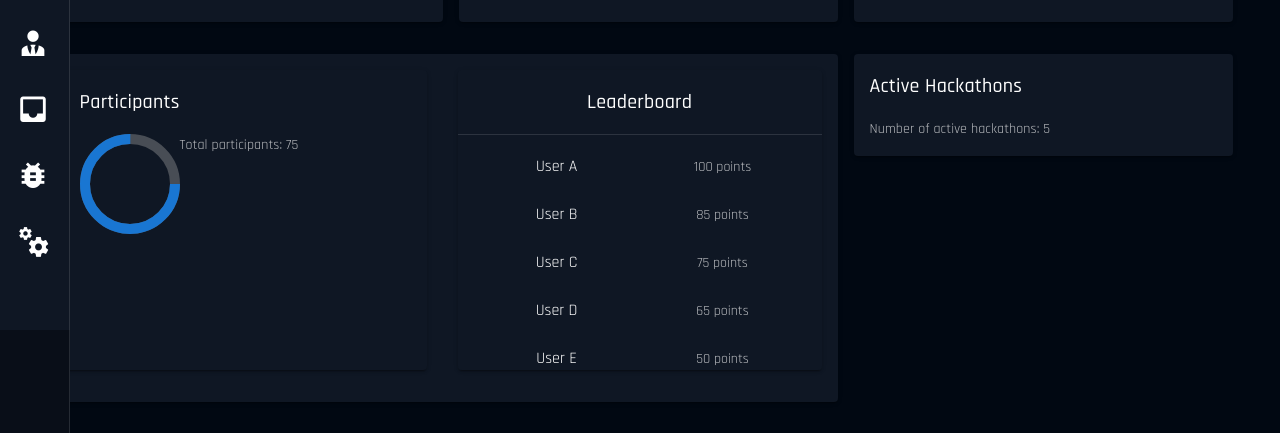
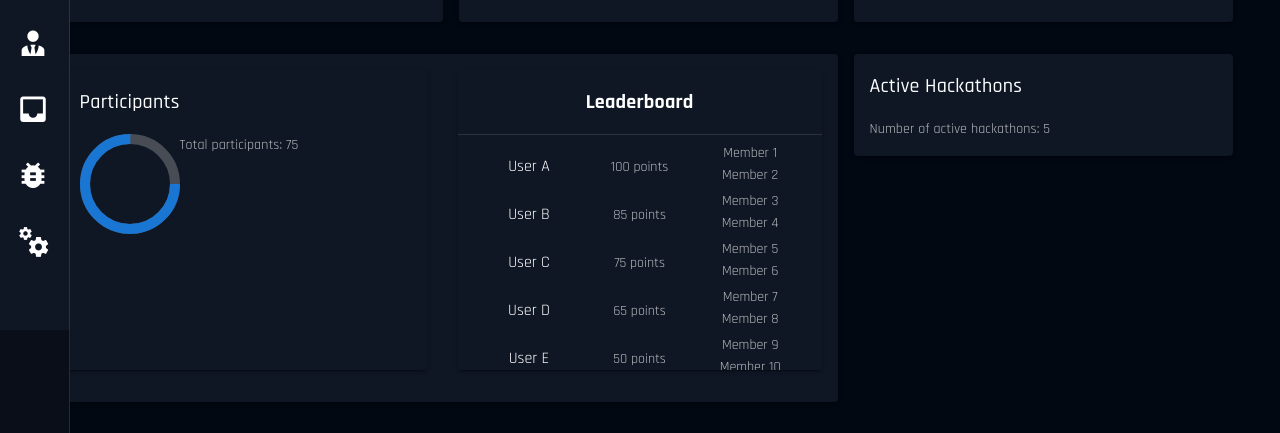
Before and after one commit to StackSurgeons/django-hackathon, a Nuxt app in the folder client/: page /start in a window 1280 px wide. Shown: the part 262-695 px from the top of the page. Built offline with nearby package versions, Linux system fonts and the light colour scheme.

Commit message:
api integration

```diff
--- a/client/package.json
+++ b/client/package.json
@@ -12,6 +12,8 @@
     "@nuxtjs/axios": "^5.13.6",
     "@nuxtjs/router": "^1.7.0",
     "core-js": "^3.25.3",
+    "date-fns-tz": "^2.0.0",
+    "moment": "^2.29.4",
     "nuxt": "^2.15.8",
     "vue": "^2.7.10",
     "vue-server-renderer": "^2.7.10",
--- a/client/pages/companyform.vue
+++ b/client/pages/companyform.vue
@@ -42,7 +42,11 @@
               <v-btn @click="decrementReward" icon>
                 <v-icon>mdi-minus</v-icon>
               </v-btn>
-              <v-text-field v-model="reward" label="Rewards" outlined></v-text-field>
+              <v-text-field
+                v-model="reward"
+                label="Rewards"
+                outlined
+              ></v-text-field>
               <v-btn @click="incrementReward" icon>
                 <v-icon>mdi-plus</v-icon>
               </v-btn>
@@ -72,9 +76,9 @@
           >Choose who can access your hackathon</v-card-subtitle
         >
         <v-card-text class="justify-end">
-          <v-btn-toggle>
-            <v-btn :value="true">Public</v-btn>
-            <v-btn :value="false">Private</v-btn>
+          <v-btn-toggle v-model="visibility">
+            <v-btn value="public">Public</v-btn>
+            <v-btn value="private">Private</v-btn>
           </v-btn-toggle>
         </v-card-text>
       </v-card>
@@ -105,20 +109,15 @@
           </v-card-title>
           <v-divider></v-divider>
           <v-card-text>
-            <v-btn outlined>Publish</v-btn>
+            <v-btn outlined @click="startHackathon">Publish</v-btn>
           </v-card-text>
         </v-card>
       </v-flex>
       <v-flex xs6>
         <v-card class="mb-4">
-          <v-card-title
-            class="justify-start"
-
-          >
-            Date
-          </v-card-title>
+          <v-card-title class="justify-start"> Date </v-card-title>
           <v-divider></v-divider>
-          <v-card-text >
+          <v-card-text>
             <v-row>
               <v-col cols="6">
                 <v-date-picker v-model="startDate" label="Start Date" />
@@ -134,14 +133,18 @@
   </v-container>
 </template>
 <script>
+import axios from "axios";
+import moment from "moment";
+import { format } from 'date-fns';
 export default {
   data() {
     return {
       hackathonName: "",
-      hackathonDescription: "Hackathon Description",
+      hackathonDescription: "",
       startDate: null,
       endDate: null,
-      problemStatement: "Problem Statement",
+      problemStatement: "",
+      visibility: 'public',
       reward: 1000,
       links: "",
       currentPage: "publish",
@@ -162,7 +165,25 @@ export default {
       });
     },
     startHackathon() {
-      // Add logic for starting the hackathon
+      // const formattedStartDate = format(this.startDate, 'yyyy-MM-dd');
+      const formattedEndDate = format(this.endDate, 'yyyy-MM-dd');
+      const data = {
+        name: this.hackathonName,
+        endDate: formattedEndDate,
+        visibility: this.visibility,
+        description: this.hackathonDescription,
+        problem_statements: this.problemStatement,
+        // Include other properties as needed
+      };
+      axios
+        .post("http://127.0.0.1:8000/hackathons/create/", data)
+        .then((response) => {
+          console.log("API Response:", response);
+          this.$router.push('/companyhackathon');
+        })
+        .catch((error) => {
+          console.error("Error posting data:", error);
+        });
     },
     incrementReward() {
       this.reward++;
@@ -171,7 +192,7 @@ export default {
       if (this.reward > 0) {
         this.reward--;
       }
-    }
+    },
   },
 };
 </script>
--- a/client/pages/start.vue
+++ b/client/pages/start.vue
@@ -50,9 +50,14 @@
     <v-card-title>Leaderboard</v-card-title>
     <v-divider></v-divider>
     <v-list>
-                <v-list-item v-for="entry in leaderboardEntries" :key="entry.id">
+      <v-list-item v-for="entry in leaderboardEntries" :key="entry.id" :class="{ highlighted: entry.highlighted }">
         <v-list-item-title>{{ entry.name }}</v-list-item-title>
         <v-list-item-subtitle>{{ entry.points }} points</v-list-item-subtitle>
+        <v-list-item-subtitle>
+          <ul class="members">
+            <li v-for="member in entry.members" :key="member">{{ member }}</li>
+          </ul>
+        </v-list-item-subtitle>
       </v-list-item>
     </v-list>
   </v-card>
@@ -78,11 +83,11 @@ export default {
   data() {
     return {
       leaderboardEntries: [
-        { id: 1, name: "User A", points: 100 },
-        { id: 2, name: "User B", points: 85 },
-        { id: 3, name: "User C", points: 75 },
-        { id: 4, name: "User D", points: 65 },
-        { id: 5, name: "User E", points: 50 },
+        { id: 1, name: "User A", points: 100, members: ["Member 1", "Member 2"] },
+        { id: 2, name: "User B", points: 85, members: ["Member 3", "Member 4"] },
+        { id: 3, name: "User C", points: 75, members: ["Member 5", "Member 6"] },
+        { id: 4, name: "User D", points: 65, members: ["Member 7", "Member 8"] },
+        { id: 5, name: "User E", points: 50, members: ["Member 9", "Member 10"] },
       ],
     };
   },
@@ -140,4 +145,26 @@ export default {
   width: 96%;
 
 }
+.leaderboard-card {
+  margin-bottom: 16px;
+}
+
+.leaderboard-card .v-card__title {
+  font-size: 20px;
+  font-weight: bold;
+}
+
+.leaderboard-card .highlighted {
+  background-color: #f0f0f0; /* Background color for highlighted entry */
+}
+
+.members {
+  list-style-type: none;
+  margin: 0;
+  padding: 0;
+}
+
+.members li {
+  font-size: 14px;
+  margin-bottom: 5px;}
 </style>
```
Also changed, not shown: 2 other files (tests, documents, lock files or other folders). Lines whose indentation alone changed are shown as unchanged.
